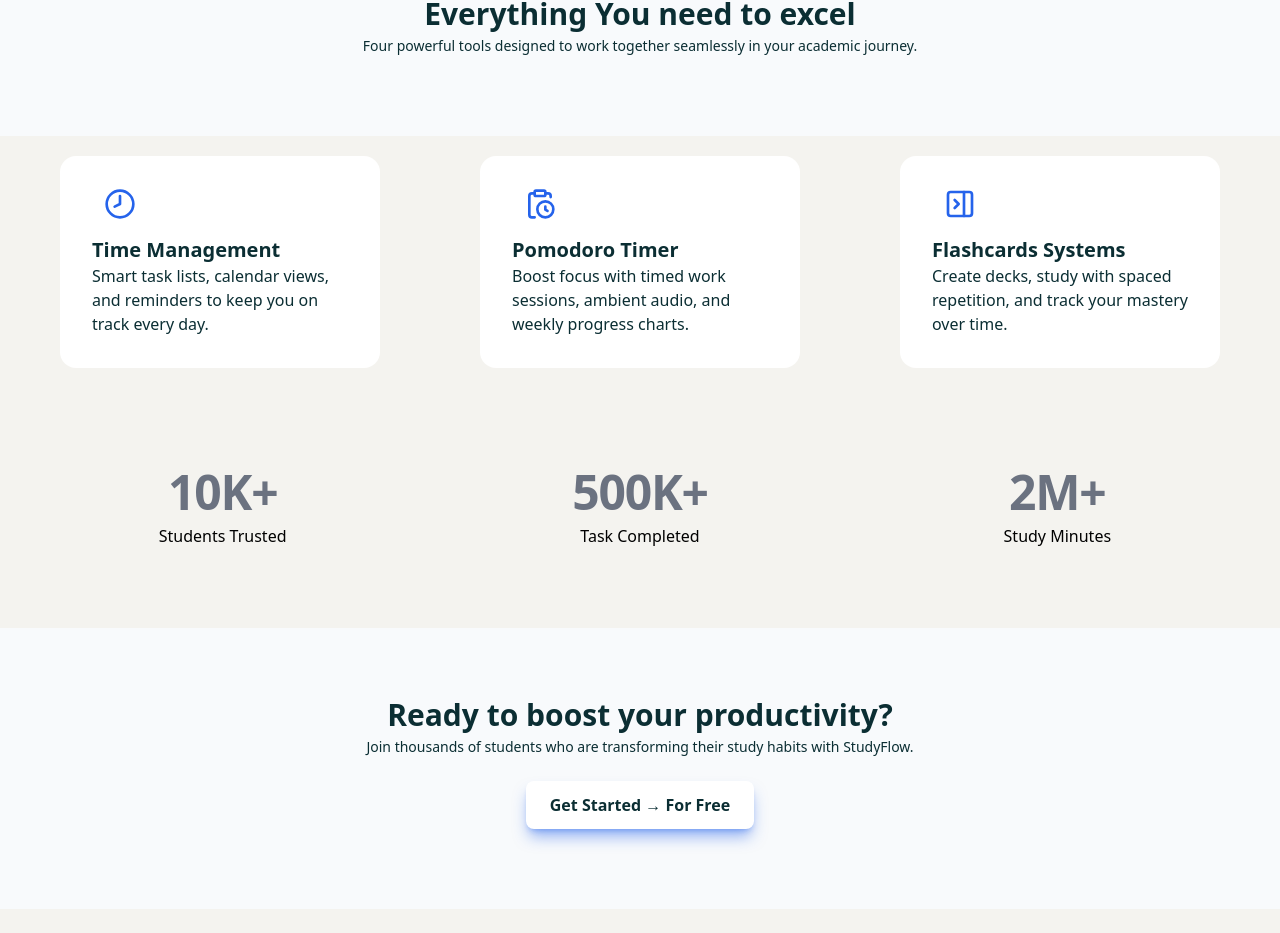
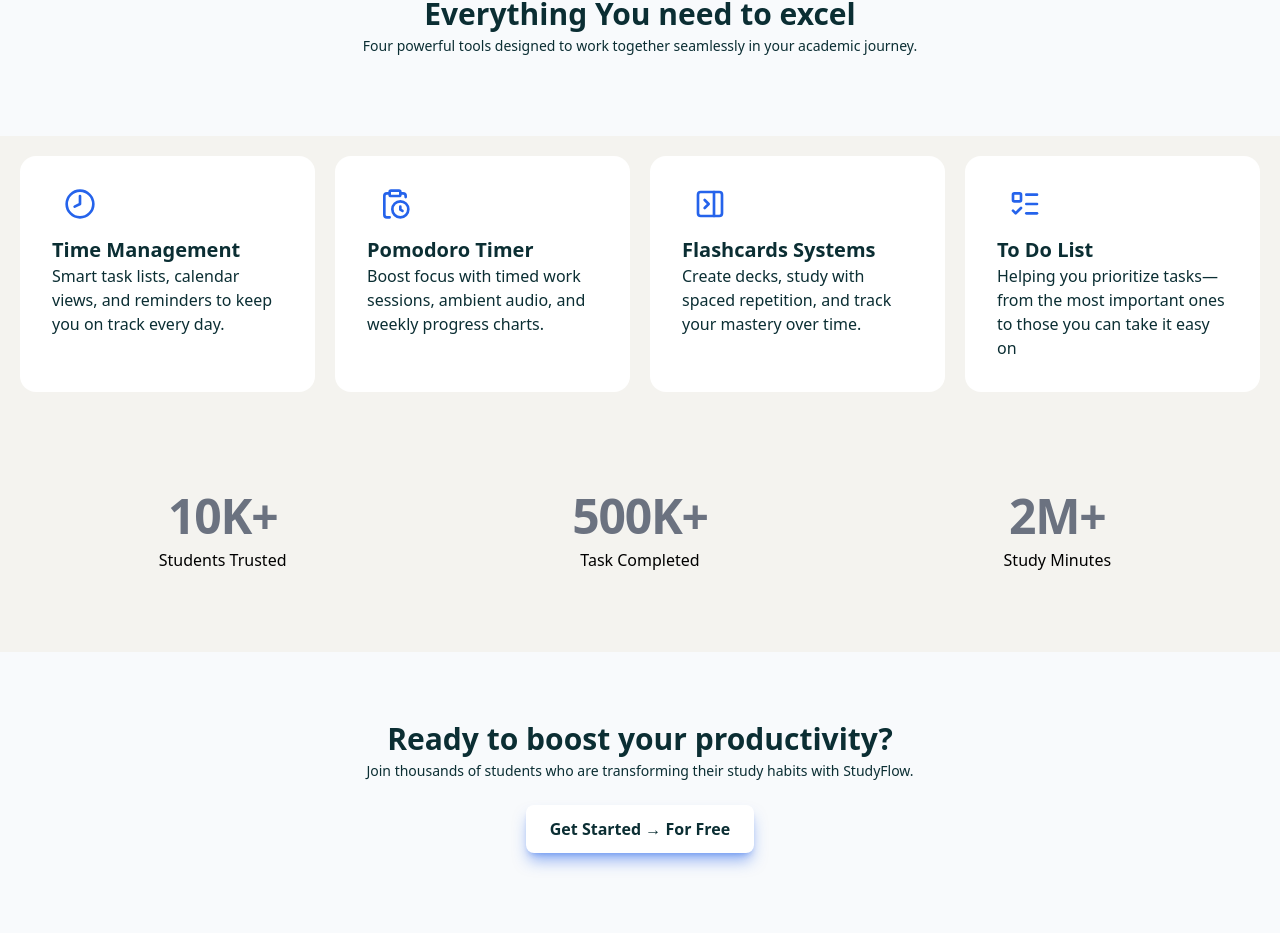
Before and after one commit to LeroyChris/study-flow, a React (Vite) app: page / in a window 1280 px wide. Shown: the part 1087-2020 px from the top of the page. Built offline with nearby package versions, Linux system fonts and the light colour scheme.

Commit message:
tambah task

```diff
--- a/src/App.jsx
+++ b/src/App.jsx
@@ -17,6 +17,7 @@ function App() {
   if (view === 'flashcard') return <FlashcardView onNavigate={setView} />
   if (view === 'pomodoro') return <PomodoroView onNavigate={setView} />
   if (view === 'calendar') return <CalendarView onNavigate={setView} />
+  if (view === 'task') return <TaskView onNavigate={setView} />
 
   return (
     <>
--- a/src/components/FeaturesSection.jsx
+++ b/src/components/FeaturesSection.jsx
@@ -1,6 +1,7 @@
 import clockIcon from '../assets/icons/clock.svg'
 import pomodoroIcon from '../assets/icons/Pomodoro.svg'
 import flashcardIcon from '../assets/icons/flashcard.svg'
+import taskicon from '../assets/icons/list-todo.svg'
 
 const FEATURES = [
   {
@@ -21,6 +22,12 @@ const FEATURES = [
     description:
       'Create decks, study with spaced repetition, and track your mastery over time.',
   },
+  {
+    icon: taskicon,
+    title: 'To Do List',
+    description:
+      'Helping you prioritize tasks—from the most important ones to those you can take it easy on',
+  },
 ]
 
 function FeatureCard({ icon, title, description, onNavigate }) {
@@ -28,6 +35,7 @@ function FeatureCard({ icon, title, description, onNavigate }) {
     'Time Management': 'calendar',
     'Pomodoro Timer': 'pomodoro',
     'Flashcards Systems': 'flashcard',
+    'To Do List' : 'task',
   }
   return (
     <div
@@ -56,7 +64,7 @@ export default function FeaturesSection({ onNavigate }) {
           </p>
         </div>
       </section>
-      <section className="flex bg-brand-warm py-5 grid grid-cols-1 md:grid-cols-3 gap-y-8 gap-x-5 max-w-full mx-auto px-5 justify-items-center">
+      <section className="flex bg-brand-warm py-5 grid grid-cols-1 md:grid-cols-4 gap-y-8 gap-x-5 max-w-full mx-auto px-5 justify-items-center">
         {FEATURES.map((f) => (
           <FeatureCard key={f.title} {...f} onNavigate={onNavigate} />
         ))}
--- a/src/components/Sidebar.jsx
+++ b/src/components/Sidebar.jsx
@@ -1,10 +1,11 @@
 import
-  { House, CalendarDays, Timer, Book } from 'lucide-react'
+  { House, ListTodo, CalendarDays, Timer, Book } from 'lucide-react'
 
 
 const NAV_ITEMS = [
   { label: 'Home', view: 'landing', icon: House},
-  { label: 'Task Calendar', view: 'calendar', icon: CalendarDays},
+  { label: 'Task', view: 'task', icon: ListTodo},
+  { label: 'Calendar', view: 'calendar', icon: CalendarDays},
   { label: 'Pomodoro', view: 'pomodoro', icon: Timer},
   { label: 'Flashcards', view: 'flashcard', icon: Book},
 ]
```
Also changed, not shown: src/assets/icons/list-todo.svg (added), src/views/TaskView.jsx (added).
